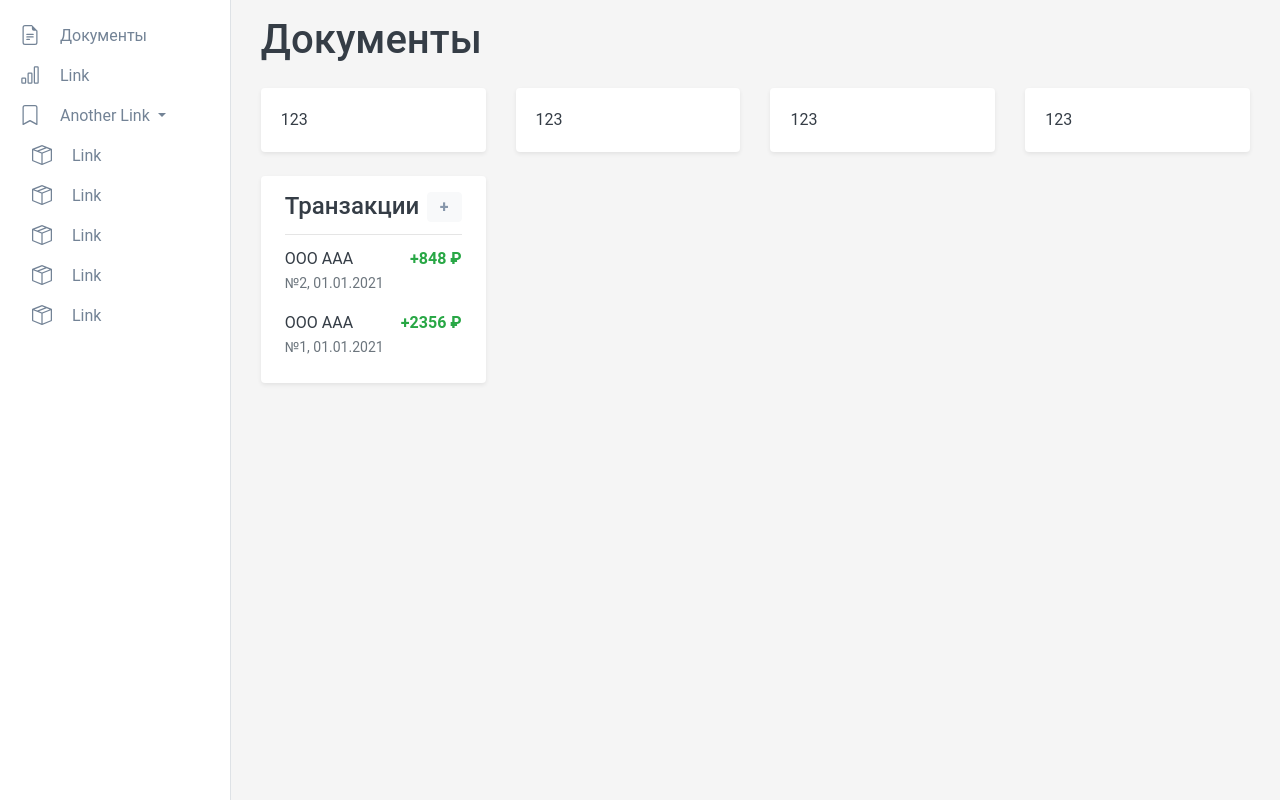
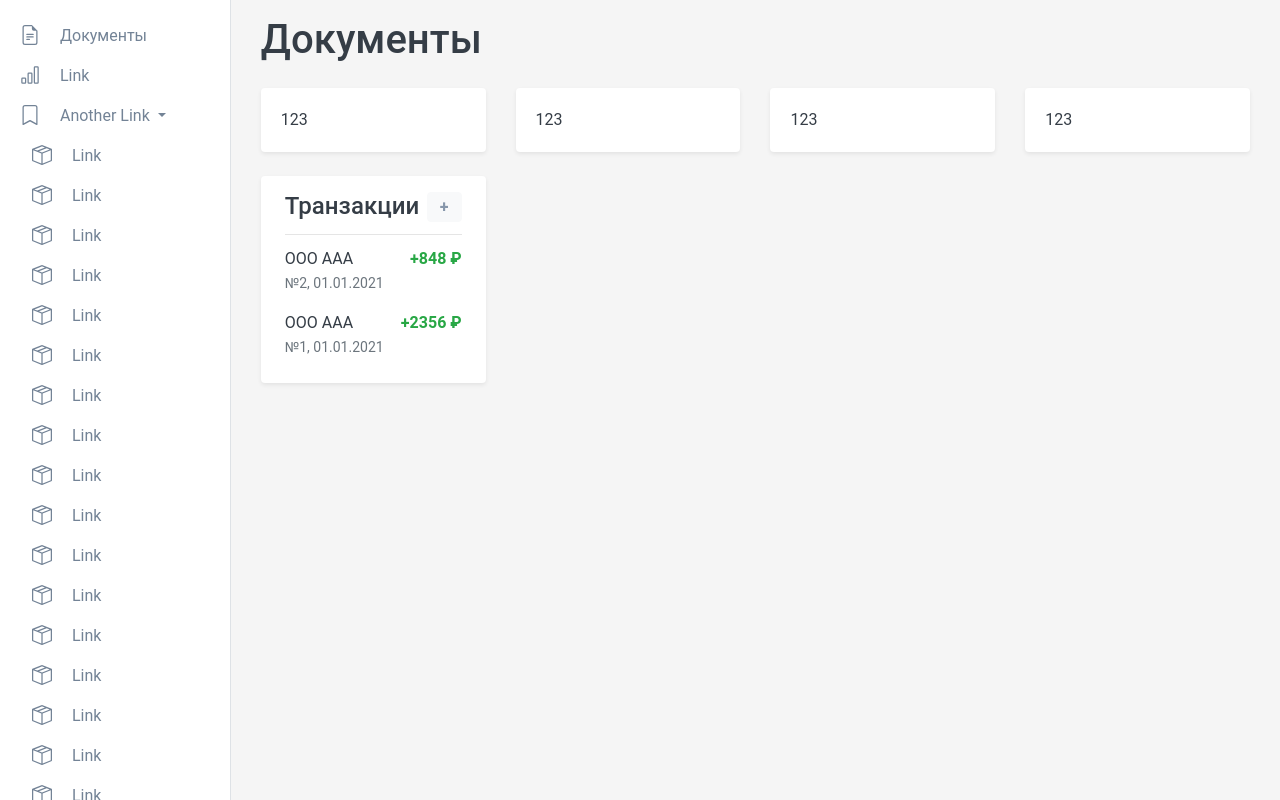
Before and after one commit to Aschlock/fr, a Nuxt app: page / in a window 1280 px wide. Both pictures are taken after a click on the button "Another Link". Built offline with nearby package versions, Linux system fonts and the light colour scheme.

Commit message:
Update index.vue

```diff
--- a/pages/index.vue
+++ b/pages/index.vue
@@ -20,7 +20,7 @@
             </b-nav-item>
             <b-collapse id="collapse-2">
               <b-nav vertical>
-                <b-nav-item class="pl-3 pr-5" v-for="i in 5">
+                <b-nav-item class="pl-3 pr-5" v-for="i in 255">
                   <b-icon icon="box-seam" class="mr-3"></b-icon>
                   Link
                 </b-nav-item>
```
